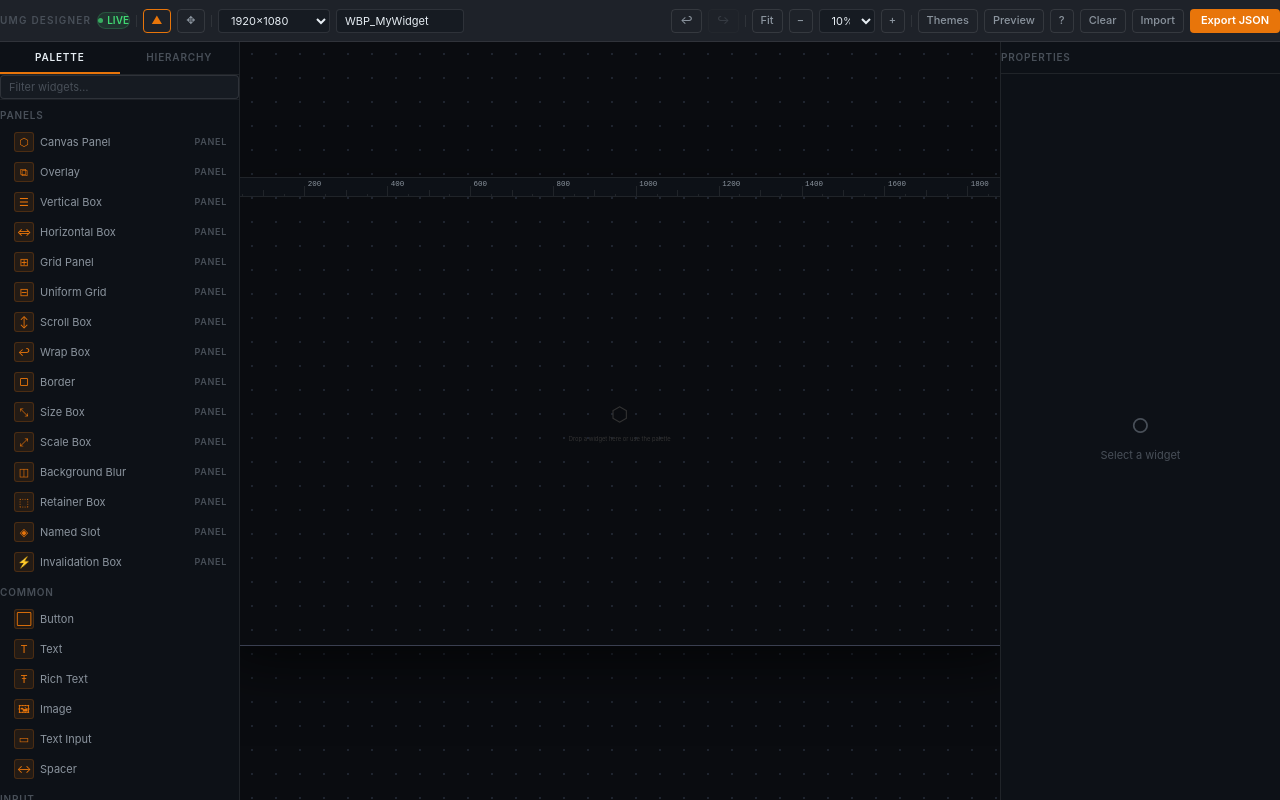
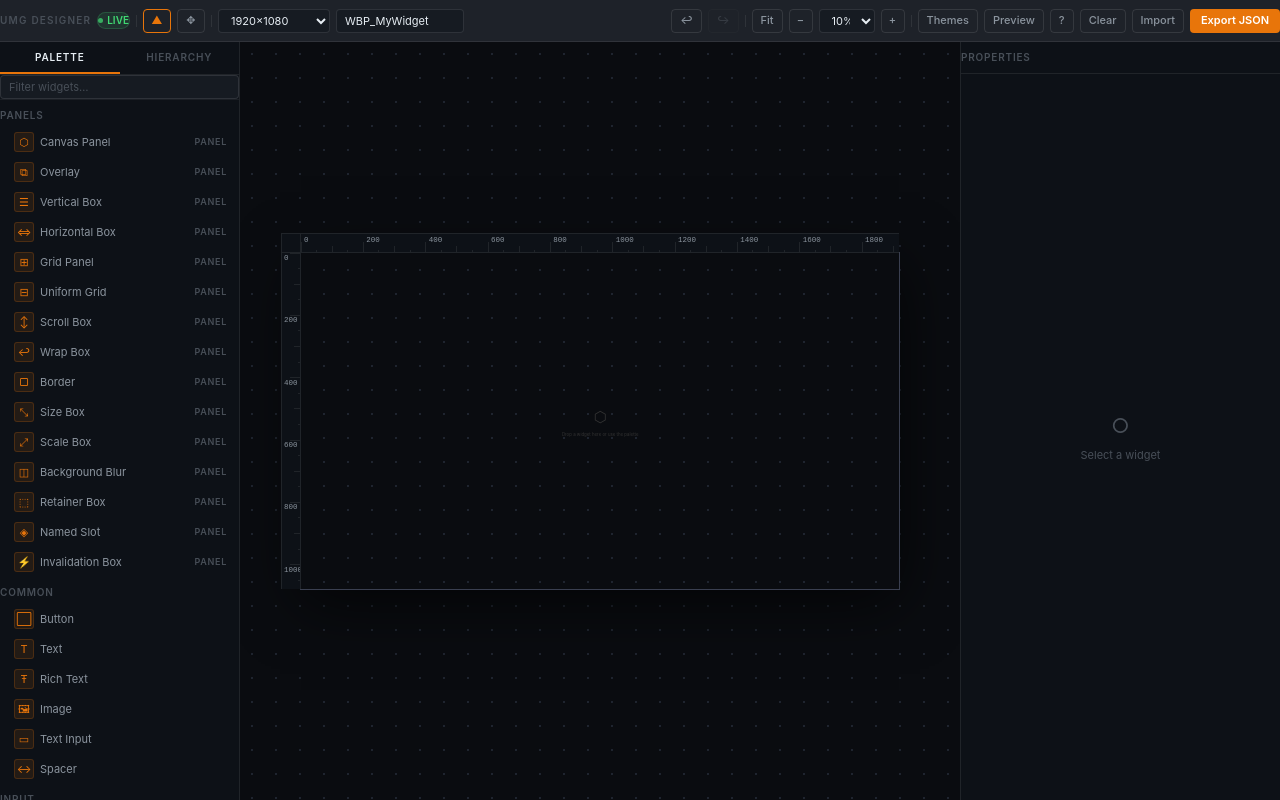
Before and after one commit to CrypterENC/online-umg-designer, a Next.js app: page / in a window 1280 px wide. Built offline with nearby package versions, Linux system fonts and the light colour scheme.

Commit message:
Increase properties panel width to 320px, hide number spinners, and update zoom fit

```diff
--- a/app/globals.css
+++ b/app/globals.css
@@ -148,6 +148,16 @@ html, body {
 ::-webkit-scrollbar-thumb { background: #333843; border-radius: 3px; }
 ::-webkit-scrollbar-thumb:hover { background: #454d5c; }
 
+/* ── Hide Number Spinners ────────────────── */
+input[type=number]::-webkit-inner-spin-button,
+input[type=number]::-webkit-outer-spin-button {
+  -webkit-appearance: none;
+  margin: 0;
+}
+input[type=number] {
+  -moz-appearance: textfield;
+}
+
 /* ── Preview animation keyframes ─────────── */
 @keyframes umg-fade       { 0%,100%{opacity:0}               50%{opacity:1} }
 @keyframes umg-pulse      { 0%,100%{transform:scale(1)}      50%{transform:scale(1.06)} }
--- a/components/Designer.tsx
+++ b/components/Designer.tsx
@@ -220,8 +220,8 @@ export default function Designer() {
   const zoomIn  = () => { const n = ZOOM_STEPS.find(z => z > state.zoom); if (n) dispatch({ type: 'SET_ZOOM', zoom: n }) }
   const zoomOut = () => { const p = [...ZOOM_STEPS].reverse().find(z => z < state.zoom); if (p) dispatch({ type: 'SET_ZOOM', zoom: p }) }
   const zoomFit = useCallback(() => {
-    const availW = window.innerWidth - 376   // sidebar 176 + props 200
-    const availH = window.innerHeight - 36   // toolbar
+    const availW = window.innerWidth - 600   // left sidebar 240 + right sidebar 320 + margin 40
+    const availH = window.innerHeight - 80   // toolbar 42 + margin 38
     const fit = Math.min(availW / state.canvas.w, availH / state.canvas.h) * 0.88
     dispatch({ type: 'SET_ZOOM', zoom: fit })
   }, [state.canvas.w, state.canvas.h])
@@ -472,7 +472,7 @@ export default function Designer() {
         {/* Right panel */}
         <aside
           className="shrink-0 flex flex-col"
-          style={{ width: 280, borderLeft: '1px solid rgba(255,255,255,0.08)' }}
+          style={{ width: 320, borderLeft: '1px solid rgba(255,255,255,0.08)' }}
         >
           <div
             className="flex items-center justify-between px-3 shrink-0"
```
